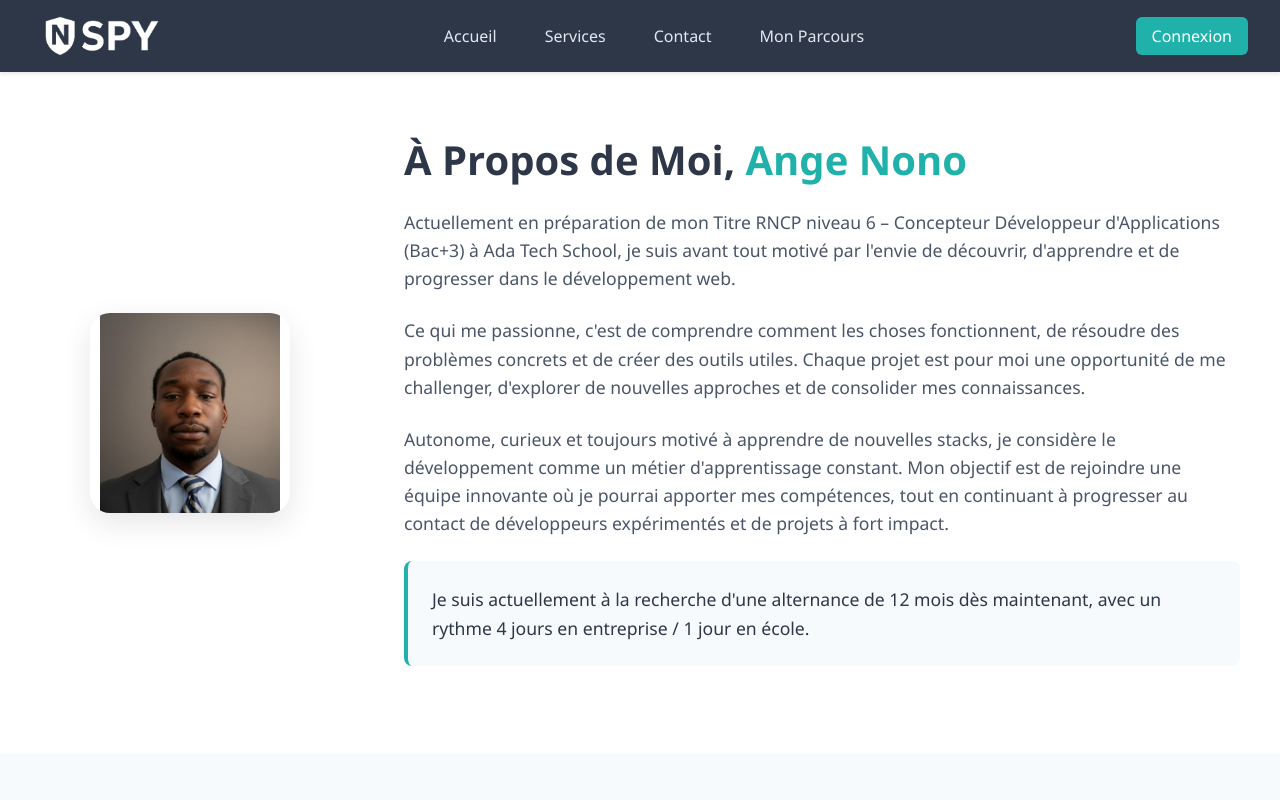
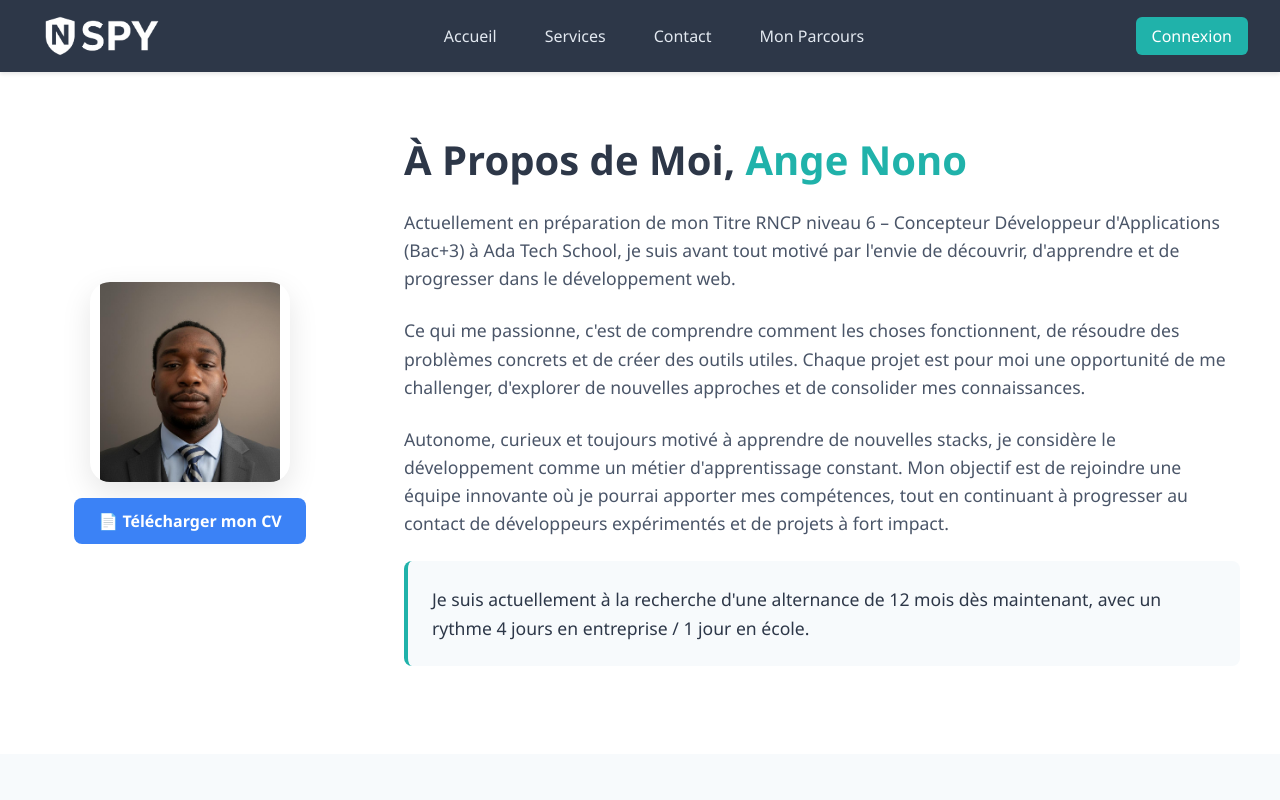
Before and after one commit to Ange-web/ProjetPersonnel, a React (Vite) app: page /parcours in a window 1280 px wide. Shown: the top 800 px of the page. Built offline with nearby package versions, Linux system fonts and the light colour scheme.

Commit message:
Ajout du bouton de tÃ©lÃ©chargement CV et dÃ©placement des styles vers CSS

```diff
--- a/src/assets/components/parcours/parcours.css
+++ b/src/assets/components/parcours/parcours.css
@@ -18,8 +18,9 @@
 
 .profile-image {
   display: flex;
-  justify-content: center;
+  flex-direction: column;
   align-items: center;
+  gap: 1rem;
 }
 
 .profile-placeholder {
@@ -28,6 +29,33 @@
   border-radius: 20px;
   overflow: hidden;
   box-shadow: 0 10px 30px rgba(0, 0, 0, 0.1);
+  display: flex;
+  justify-content: center;
+  align-items: center;
+}
+
+.profile-placeholder img {
+  width: 180px;
+  height: 220px;
+  border-radius: 8px;
+  object-fit: cover;
+}
+
+.cv-download-btn {
+  display: inline-block;
+  padding: 0.75rem 1.5rem;
+  background-color: #3b82f6;
+  color: white;
+  text-decoration: none;
+  border-radius: 8px;
+  font-weight: 600;
+  transition: all 0.3s ease;
+  text-align: center;
+}
+
+.cv-download-btn:hover {
+  background-color: #2563eb;
+  transform: translateY(-2px);
 }
 
 .about-text h1 {
--- a/src/assets/components/parcours/parcours.jsx
+++ b/src/assets/components/parcours/parcours.jsx
@@ -13,14 +13,20 @@ const Parcours = () => {
       {/* Section À propos de moi */}
       <section className="about-section">
         <div className="about-content">
-          <div className="profile-image" style={{ display: 'flex', justifyContent: 'center' }}>
-            <div className="profile-placeholder" style={{ display: 'flex', justifyContent: 'center', alignItems: 'center' }}>
+          <div className="profile-image">
+            <div className="profile-placeholder">
               <img
                 src={profileImage}
                 alt="Photo de profil d'Ange Nono"
-                style={{ width: '180px', height: '220px', borderRadius: '8px', objectFit: 'cover' }}
               />
             </div>
+            <a
+              href="/Curriculum_vitae_Ange_Nono.pdf"
+              download="Curriculum_vitae_Ange_Nono.pdf"
+              className="cv-download-btn"
+            >
+              📄 Télécharger mon CV
+            </a>
           </div>
           <div className="about-text">
             <h1>À Propos de Moi, <span className="highlight">Ange Nono</span></h1>
```
Also changed, not shown: 1 other file (tests, documents, lock files or other folders).
